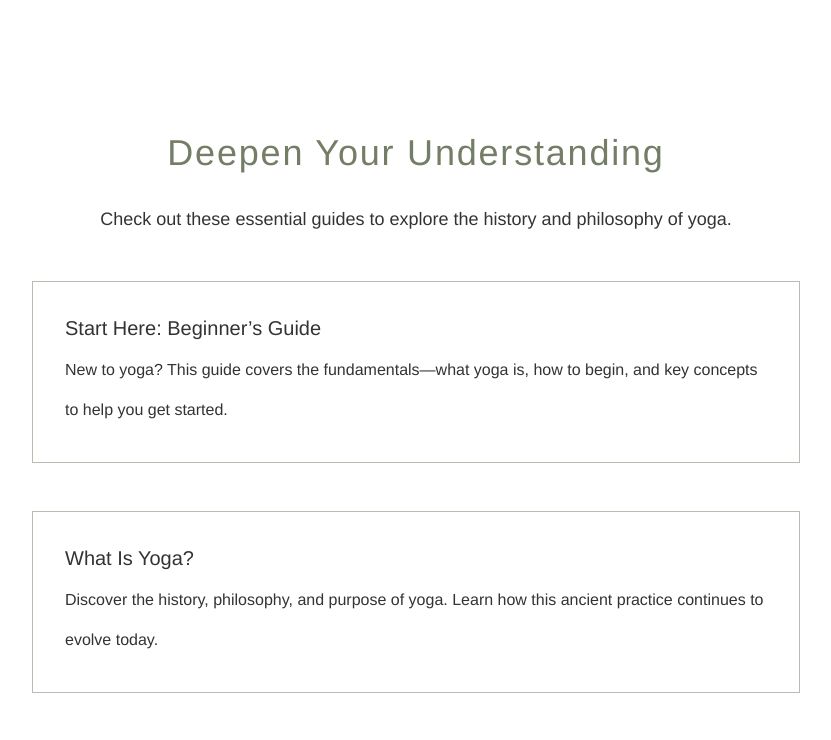
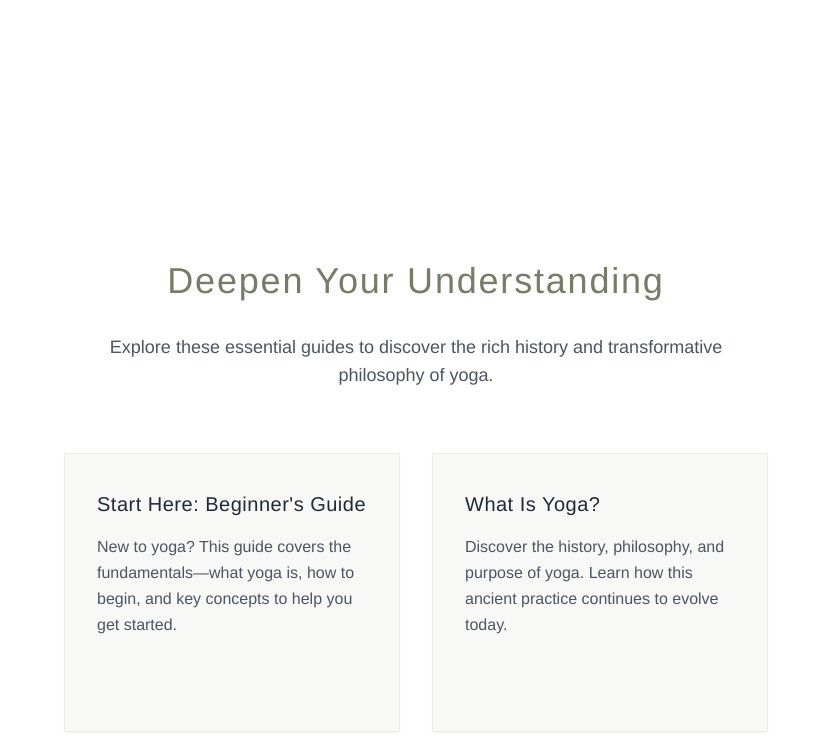
Before and after one commit to samanthacabrera/yoga-library, a React (Vite) app: page / in a window 1280 px wide. Shown: the part 6300-7040 px from the top of the page, without its empty margins (224-1055 px from the left). Built offline with nearby package versions, Linux system fonts and the light colour scheme.

Commit message:
update styling for quick links

```diff
--- a/src/components/Home.jsx
+++ b/src/components/Home.jsx
@@ -282,23 +282,28 @@ const Home = () => {
 
           {/* Quick Links */}
           <motion.div
-          initial={{ opacity: 0, y: 50 }} whileInView={{ opacity: 1, y: 0 }} viewport={{ once: false, amount: 0.2 }} transition={{ duration: 1 }} variants={{ hidden: {}, visible: { transition: { staggerChildren: 0.3 } } }}
+            initial={{ opacity: 0, y: 50 }}
+            whileInView={{ opacity: 1, y: 0 }}
+            viewport={{ once: false, amount: 0.2 }}
+            transition={{ duration: 1 }}
+            className="py-32"
           >
-          <motion.h2
+            <div className="px-8">
+              <motion.div
+                className="text-center mb-16"
                 variants={{ hidden: { opacity: 0, y: 50 }, visible: { opacity: 1, y: 0, transition: { duration: 1 } } }}
-            className="text-2xl md:text-4xl mb-8 text-center tracking-wider"
               >
-            Deepen Your Understanding
-          </motion.h2>
-          <motion.p
-            variants={{ hidden: { opacity: 0, y: 50 }, visible: { opacity: 1, y: 0, transition: { duration: 1 } } }}
-            className="text-center text-lg"
-          >
-            Check out these essential guides to explore the history and philosophy of yoga.
-          </motion.p>
-          <div className="grid gap-12 my-12">
+                <div className="flex items-center justify-center mb-8">
+                  <h2 className="text-3xl md:text-4xl tracking-wider font-light">Deepen Your Understanding</h2>
+                </div>
+                <p className="text-lg text-gray-600 max-w-2xl mx-auto">
+                  Explore these essential guides to discover the rich history and transformative philosophy of yoga.
+                </p>
+              </motion.div>
+
+              <div className="grid md:grid-cols-2 gap-8">
                 {[
-              { link: "/what-is-yoga/beginners-guide", title: "Start Here: Beginner’s Guide", description: "New to yoga? This guide covers the fundamentals—what yoga is, how to begin, and key concepts to help you get started." },
+                  { link: "/what-is-yoga/beginners-guide", title: "Start Here: Beginner's Guide", description: "New to yoga? This guide covers the fundamentals—what yoga is, how to begin, and key concepts to help you get started." },
                   { link: "/what-is-yoga/overview", title: "What Is Yoga?", description: "Discover the history, philosophy, and purpose of yoga. Learn how this ancient practice continues to evolve today." },
                   { link: "/what-is-yoga/eight-limbed-path", title: "The 8-Limbed Path", description: "Explore the eight limbs of yoga, from ethical principles and breath control to meditation and self-realization." },
                   { link: "/what-is-yoga/seven-chakras", title: "The 7 Chakras", description: "Understand the seven energy centers of the body and how they influence your physical, emotional, and spiritual well-being." },
@@ -307,20 +312,31 @@ const Home = () => {
                 ].map((item, index) => (
                   <motion.div
                     key={index}
-                variants={{
-                  hidden: { opacity: 0, y: 50 },
-                  visible: { opacity: 1, y: 0, transition: { duration: 1 } },
-                }}
+                    initial={{ opacity: 0, y: 20 }}
+                    whileInView={{ opacity: 1, y: 0 }}
+                    viewport={{ once: false, amount: 0.1 }}
+                    transition={{ duration: 0.8, delay: index * 0.1 }}
+                    className="group"
                   >
                     <Link
                       to={item.link}
-                  className="block w-full p-8 border border-moss/50 transition-all duration-300 hover:scale-[1.01] hover:bg-moss/80 hover:text-white flex flex-col justify-center"
+                      className="flex flex-col h-full overflow-hidden bg-moss/5 shadow-sm border border-moss/10 rounded-sm transition-all duration-300 hover:shadow-md hover:border-moss/30 group-hover:scale-[1.01]"
                     >
-                  <h3 className="text-xl mb-2">{item.title}</h3>
-                  <p>{item.description}</p>
+                      <div className="h-1 bg-moss/70 w-full transform scale-x-0 group-hover:scale-x-100 transition-transform duration-300 origin-left"></div>
+                      <div className="p-8 flex flex-col h-full">
+                        <h3 className="text-xl font-light tracking-wide mb-4 text-gray-800 group-hover:text-moss transition-colors duration-300">{item.title}</h3>
+                        <p className="text-gray-600 leading-relaxed">{item.description}</p>
+                        <div className="mt-6 pt-4 border-t border-gray-100 flex items-center text-moss opacity-0 transform translate-y-2 group-hover:opacity-100 group-hover:translate-y-0 transition-all duration-300">
+                          <span className="text-sm uppercase tracking-wider">Explore</span>
+                          <svg xmlns="http://www.w3.org/2000/svg" className="h-4 w-4 ml-2" fill="none" viewBox="0 0 24 24" stroke="currentColor">
+                            <path strokeLinecap="round" strokeLinejoin="round" strokeWidth={2} d="M14 5l7 7m0 0l-7 7m7-7H3" />
+                          </svg>
+                        </div>
+                      </div>
                     </Link>
                   </motion.div>
                 ))}
+              </div>
             </div>
           </motion.div>
 
```
Lines whose indentation alone changed are shown as unchanged.
